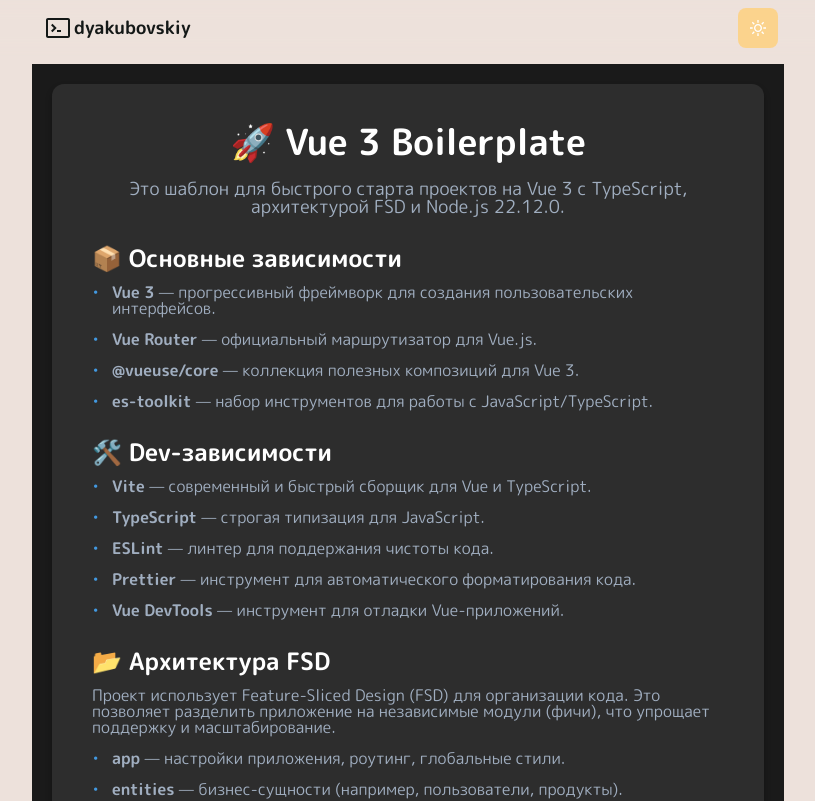
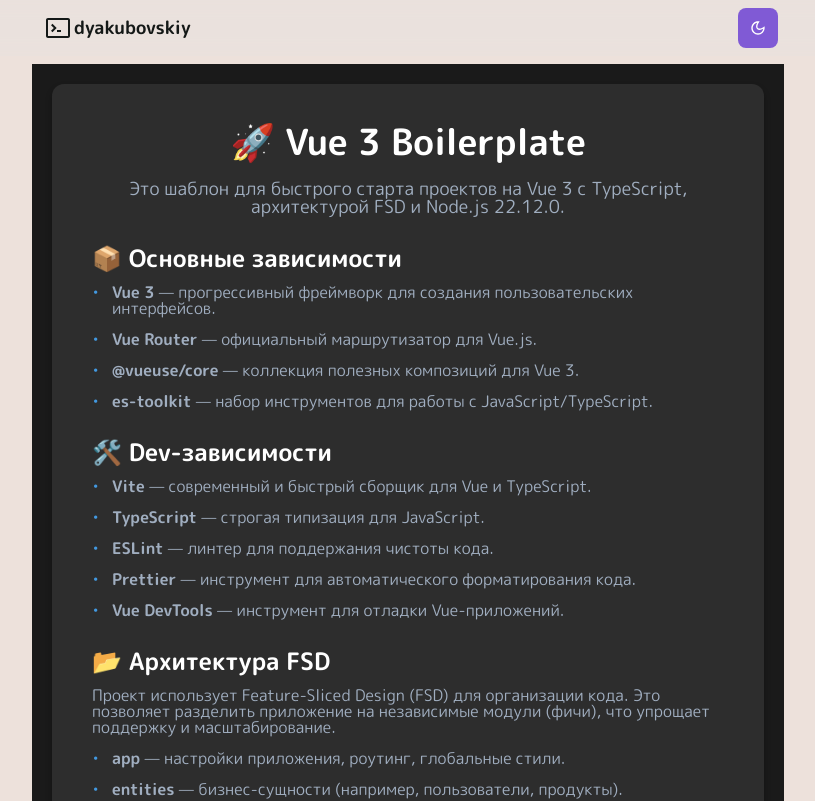
Before and after one commit to dyakubovskiy/me, a Vue app: page / in a window 1280 px wide. Shown: the top 801 px of the page, without its empty margins (232-1047 px from the left). Built offline with nearby package versions, Linux system fonts and the light colour scheme; a web font is replaced by a local one.

Commit message:
updated header

```diff
--- a/src/app/layout/VHeader.vue
+++ b/src/app/layout/VHeader.vue
@@ -7,17 +7,26 @@
         <VIcon iconId="terminal" />
         dyakubovskiy
       </LocalLink>
-      <ButtonIcon
-        iconId="sun"
-        iconSize="small"
-        iconColor="contrast"
-        class="themeButton"
-        @click="toggleDark" />
+      <Transition name="switch">
+        <ButtonIcon
+          :key="themeIcon"
+          :iconId="themeIcon"
+          iconSize="small"
+          iconColor="contrast"
+          :style="{
+            background: `var(--${themeBackground})`
+          }"
+          class="themeButton"
+          @click="toggleDark" />
+      </Transition>
     </header>
   </div>
 </template>
 
 <script setup lang="ts">
+import type { Ref } from 'vue'
+
+import { computed } from 'vue'
 import { useDark, useToggle } from '@vueuse/core'
 import { VIcon } from '@/shared/ui/icon'
 import { LocalLink } from '@/shared/ui/link'
@@ -25,6 +34,9 @@
 
 const isDark = useDark()
 const toggleDark = useToggle(isDark)
+
+const themeIcon: Ref<string> = computed(() => (isDark.value ? 'sun' : 'moon'))
+const themeBackground: Ref<string> = computed(() => (isDark.value ? 'orange' : 'purple'))
 </script>
 
 <style scoped lang="scss">
@@ -34,9 +46,12 @@
   position: sticky;
   top: 0;
   backdrop-filter: blur(1rem);
+  z-index: 10;
+  background: var(--header-background);
 }
 
 .header {
+  position: relative;
   display: flex;
   justify-content: space-between;
   align-items: center;
@@ -64,11 +79,28 @@
   width: 4rem;
   height: 4rem;
   border-radius: 8px;
-  background-color: #fbd38d;
 }
 
 .icon {
   width: 2rem;
   height: 2rem;
 }
+
+.switch-enter-active,
+.switch-leave-active {
+  transition: all 0.5s ease;
+  transform-origin: top center;
+}
+
+.switch-enter-from {
+  opacity: 0;
+  transform: translateY(-300%);
+}
+
+.switch-leave-to {
+  opacity: 0;
+  position: absolute;
+  right: 0.8rem;
+  transform: translateY(100%);
+}
 </style>
```
